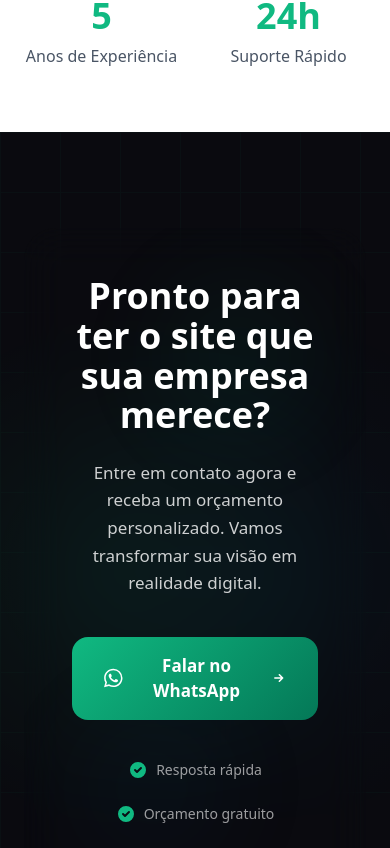
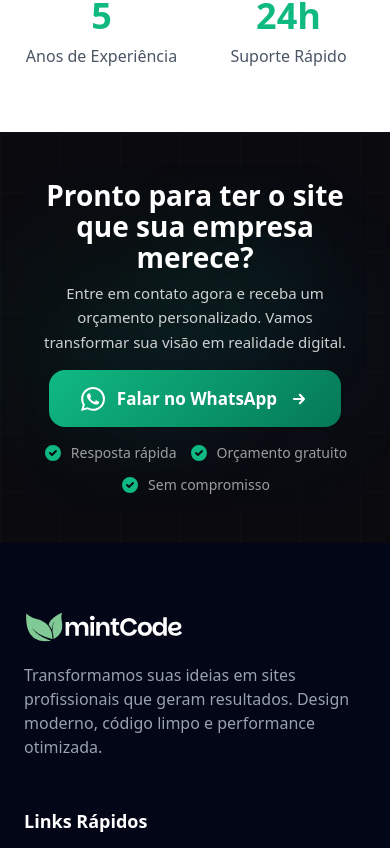
Before and after one commit to bezerradaniels/mintcode, a React (Vite) app: page / in a window 390 px wide. Shown: the part 7829-8677 px from the top of the page. Built offline with nearby package versions, Linux system fonts and the light colour scheme; a web font is replaced by a local one.

Commit message:
fix: reduce CTA mobile spacing by 70%

```diff
--- a/src/components/sections/CTA/index.tsx
+++ b/src/components/sections/CTA/index.tsx
@@ -2,7 +2,7 @@ export default function CTA() {
   const whatsappLink = 'https://wa.me/5561998846590?text=Olá! Vim pelo site e gostaria de saber mais sobre criação de sites.'
 
   return (
-    <section className="relative overflow-hidden bg-[#0A0A0F] py-24 sm:py-32">
+    <section className="relative overflow-hidden bg-[#0A0A0F] py-8 sm:py-32">
       {/* Animated gradient background */}
       <div
         className="absolute inset-0 opacity-40"
@@ -26,7 +26,7 @@ export default function CTA() {
       <div className="relative z-10 mx-auto max-w-5xl px-6">
         {/* Main CTA Card */}
         <div
-          className="relative rounded-[32px] overflow-hidden p-12 sm:p-16"
+          className="relative rounded-[32px] overflow-hidden p-4 sm:p-16"
           style={{
             backdropFilter: 'blur(20px)'
           }}
@@ -49,12 +49,12 @@ export default function CTA() {
 
           <div className="relative text-center">
             {/* Heading */}
-            <h2 className="text-[36px] sm:text-[42px] md:text-[48px] font-bold leading-[1.1] mb-6 text-white">
+            <h2 className="text-[28px] sm:text-[42px] md:text-[48px] font-bold leading-[1.1] mb-2 sm:mb-6 text-white">
               Pronto para ter o site que sua empresa merece?
             </h2>
 
             {/* Description */}
-            <p className="text-[17px] sm:text-[19px] text-white/80 max-w-2xl mx-auto leading-relaxed mb-10">
+            <p className="text-[15px] sm:text-[19px] text-white/80 max-w-2xl mx-auto leading-relaxed mb-4 sm:mb-10">
               Entre em contato agora e receba um orçamento personalizado.
               Vamos transformar sua visão em realidade digital.
             </p>
@@ -77,7 +77,7 @@ export default function CTA() {
             </button>
 
             {/* Trust indicators */}
-            <div className="flex flex-wrap items-center justify-center gap-6 mt-10 text-white/60 text-sm">
+            <div className="flex flex-wrap items-center justify-center gap-3 mt-4 sm:mt-10 text-white/60 text-sm">
               <div className="flex items-center gap-2">
                 <svg className="w-5 h-5 text-primary" fill="currentColor" viewBox="0 0 20 20">
                   <path fillRule="evenodd" d="M10 18a8 8 0 100-16 8 8 0 000 16zm3.707-9.293a1 1 0 00-1.414-1.414L9 10.586 7.707 9.293a1 1 0 00-1.414 1.414l2 2a1 1 0 001.414 0l4-4z" clipRule="evenodd" />
```
